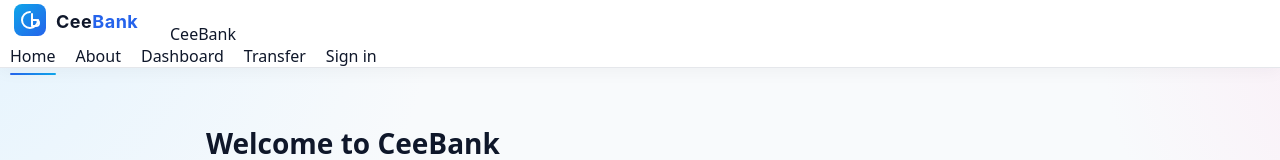
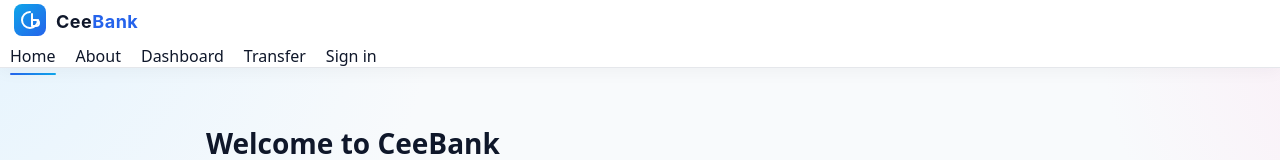
Before and after one commit to Udie-Cynthia/ceebank, a React (Vite) app in the folder client/: page / in a window 1280 px wide. Shown: the top 160 px of the page. Built offline with nearby package versions, Linux system fonts and the light colour scheme.

Commit message:
Update navbar and lockfile

```diff
--- a/client/src/components/Navbar.tsx
+++ b/client/src/components/Navbar.tsx
@@ -6,7 +6,6 @@ export default function Navbar() {
       <nav className="max-w-6xl mx-auto px-4 h-14 flex items-center justify-between">
         <Link to="/" className="inline-flex items-center gap-2">
           <img src="/ceebank-logo.svg" alt="CeeBank" className="h-6 w-6" />
-          <span className="text-lg font-semibold">CeeBank</span>
         </Link>
 
         <div className="flex items-center gap-6 text-sm">
```
Also changed, not shown: 1 other file (tests, documents, lock files or other folders).
